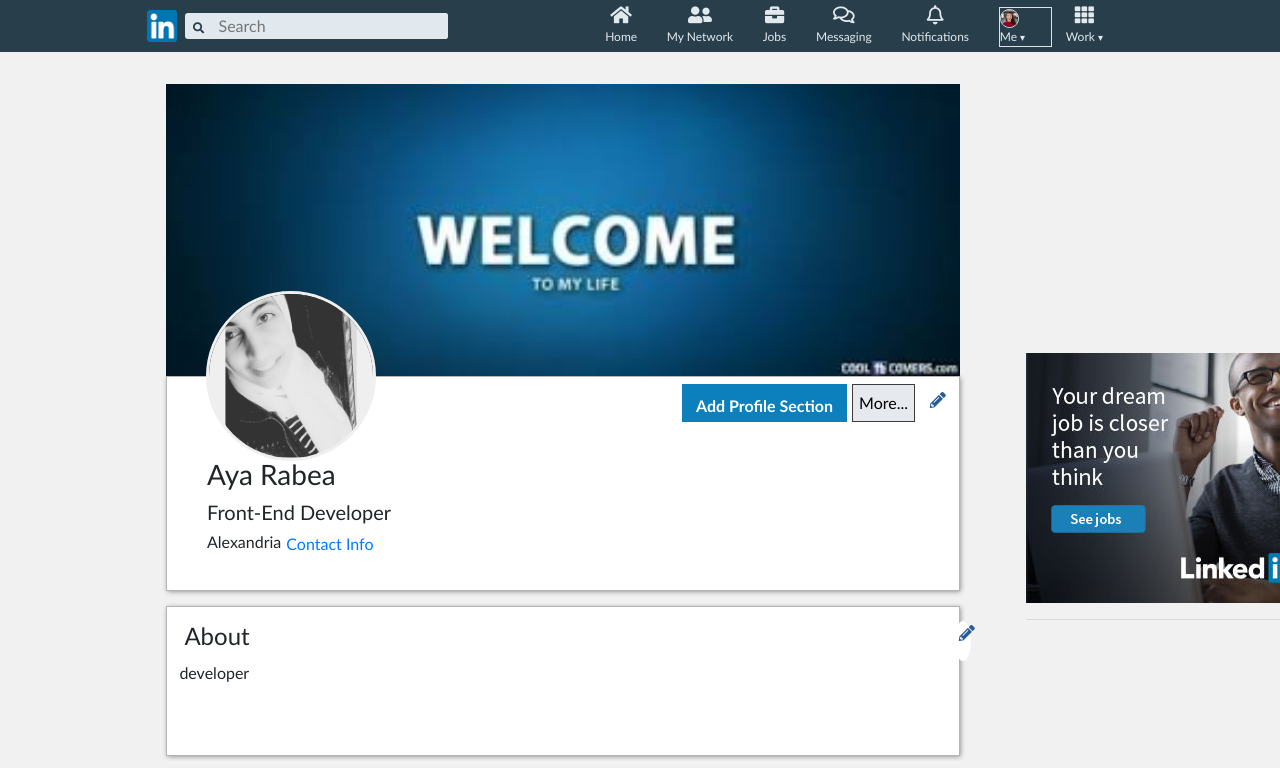
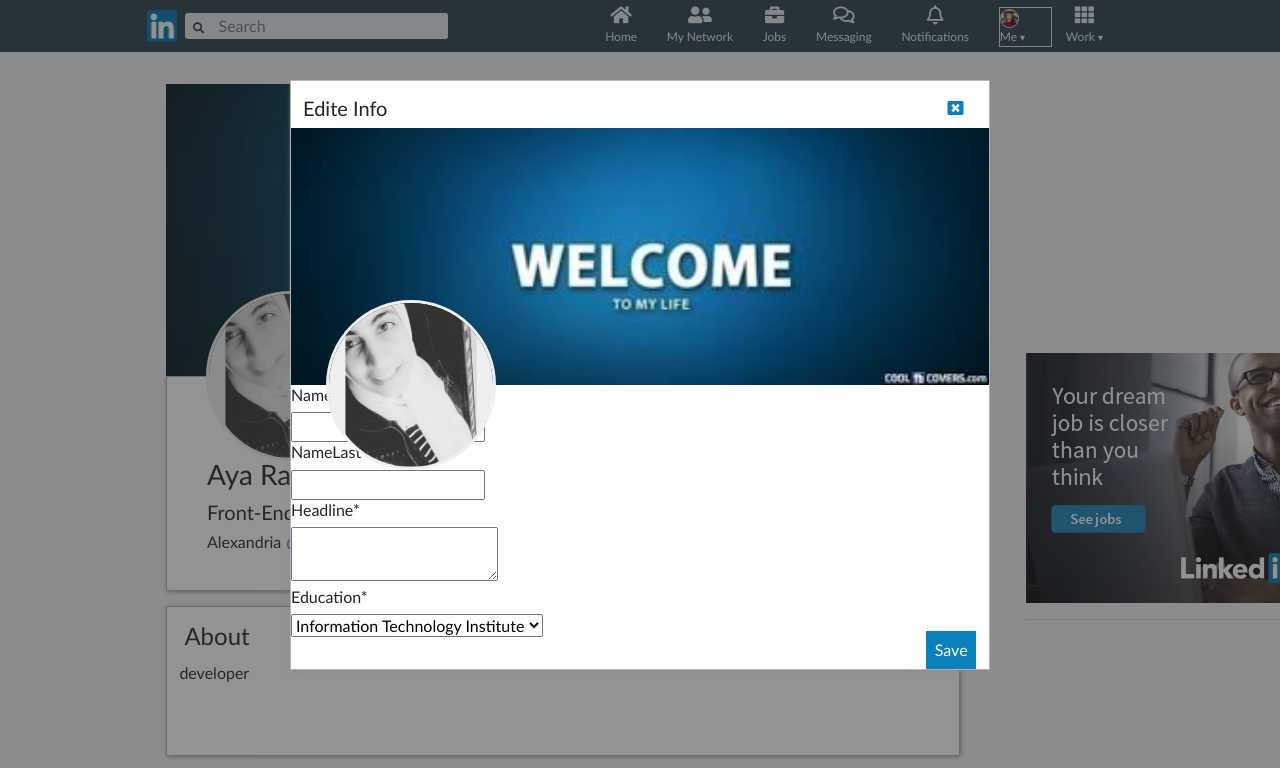
Before and after one commit to ManarKaram/linkedIn-Template, a website: page profile.html in a window 1280 px wide. Shown: the top 768 px of the page. Drawn offline with nearby package versions, Linux system fonts and the light colour scheme.

Commit message:
aya last edite

```diff
--- a/profile.html
+++ b/profile.html
@@ -104,6 +104,64 @@
     <!--ayyaaaa-->
 
     <div class="profile">
+
+<!-- edit profile data here active for display-->
+<div class="profile__editForm profile__editeAbout">
+    <div class=" profile__editeAbout__editeContainer profile__editForm__editFormContainer" >
+
+         <div class=" profile__editeAbout__editeContainer__header ">
+            <h5 class="h5">Edite Info</h5>
+            <span class=" profile__editeAbout__editeContainer__header__icon"><i class=" i fa fa-window-close"
+                    aria-hidden="true"></i></span>
+        </div>
+
+        <div class="profile__editeAbout__editeContainer__body ">
+            <div class="profile__editForm__editFormContainer__body__picturesEdite">
+                <div class="profile__editForm__editFormContainer__body__picturesEdite__background">
+                    <img class="profile__pictures__background" alt="cover" src="./images/download.jpg">
+
+                </div>
+                <img alt="profile" class="profile__pictures__photo" src="./images/one.png">
+            </div>
+        </div>
+
+         <div class="profile__editForm__editFormContainer__editInput">
+            <form>
+                <div class="flex">
+                    <div class="name">
+                        <h6>Name<span>*</span></h6>
+                        <input>
+                    </div>
+                    <div class="headline">
+                        <h6>NameLast<span>*</span></h6>
+                        <input>
+                    </div>
+                </div>
+                <div class="headline">
+                    <h6>Headline<span>*</span></h6>
+                    <textarea class="edit-form"></textarea>
+                </div>
+                <div class="education">
+                    <h6>Education<span>*</span></h6>
+                    <select class="edit-form">
+                        <option>Information Technology Institute</option>
+                    </select>
+                </div>
+                <div class="edit-btn">
+                    <button class="profile__editeAbout__editeContainer__body__button">Save</button>
+                </div>
+            </form>
+        </div>
+
+    </div>
+
+</div>
+<!-- --------------------/////------------------------- -->
+
+
+
+
+
         <div class="profile__pictures">
             <div class="profile__pictures__background">
                 <img class="profile__pictures__background"
@@ -174,8 +232,6 @@
                </div>
             </form>
        </div>
-
-
    </div>
    </div>
     <!--end of add_form_component -->
@@ -271,6 +327,8 @@
         <div class="profile__interest">
 
         </div>
+<!--//////////////-->
+
 
 
 
--- /dev/null
+++ b/sass/components/_edit-info.scss
@@ -0,0 +1,184 @@
+// .profile__edit-Profile {
+
+//     // overflow-x: hidden;
+//     // overflow-y: auto;
+//     // display: block;
+//     width: 100%;
+//     height: 100%;
+//     background:rgba(41, 40, 40, 0.5);
+//     position: fixed;
+//     top: 0;
+//     left: 0;
+//     z-index: 10;
+//    &__EditContainerForm{
+//        border:5px solid red;
+//         position: fixed;
+//         overflow-y: auto;
+//         width:700px;
+//         //height:500px;
+//         // background-color: white;
+//         // border: 1px solid rgb(178, 180, 182);
+//         // //margin-left: 0 auto;
+//         // margin:80px auto ;
+//         // box-shadow:0.5px 0.5px 5px #888888 ;
+//         // position: relative;
+//         // z-index: 20;
+
+
+//         &__header{
+
+//                 display:flex;
+//                 .h5{
+//                 margin-left: 12px;
+//                 margin-top: 15px;
+//                 padding: 0px;
+//                 }
+//                 &__icon{
+//                 //position: relative;
+//                 margin-left: 560px;
+//                 margin-top:15px;
+//                 width:15px;
+//             .i{
+//                 color:  rgb(12, 127, 189);
+//                 &:hover{
+//                     color:rgb(192, 68, 68);
+//                     cursor: pointer;
+
+//                 }
+//             }
+//                 }
+//             }
+
+
+//         &__body{
+//             justify-content: center;
+//             &__text{
+//                 width: 90%;
+//                 height:150px;
+//                 padding:12px 20px;
+//                 position: relative;
+//                 border: 1px solid #ccc;
+//                 border-radius: 4px;
+//                 box-sizing: border-box;
+//                 //margin-top: 6px;
+//                 margin-bottom: 0px;
+//                 margin-left: 20px;;
+//                 max-height: 150px;
+//                 min-height:150px ;
+
+//             }
+//             .picturesEdite{
+//                 position: relative;
+
+//                 &__background{
+//                     width:100%;
+//                     display: block;
+//                 }
+//                 &__photo{
+//                     border: 3px solid rgb(241, 238, 238);
+//                     border-radius: 50%;
+//                     width:170px;
+//                     margin-top: -85px;
+//                     margin-left: 5%;
+//                     position: absolute;
+//                     //z-index: 1;
+
+//                 }
+//             }
+//             label{
+//                 margin-left: 20px;
+//             }
+//             // &__button{
+//             //     position: static;
+//             // }
+
+//     }
+
+
+//     &__personedit{
+//         position: relative;
+//         z-index: 5;
+//         margin-top: 10%;
+//         margin-right: 10%   ;
+//         padding: 20px;
+
+//         .flex{
+//             display: flex;
+//             margin-bottom: 30px;
+//         }
+//         .name{
+//            margin-right: 15px;
+//         }
+//         h6{
+//             color: black;
+//             span{
+//                 color: $primary-blue;
+//             }
+//         }
+//         input{
+//             border-color: black;
+//             border-width: 0.5px;
+//             width: 320px;
+//         }
+
+//             .edit-form{
+//                 width: 650px;
+//                 border-color: black;
+//             border-width: 0.5px;
+//             }
+
+//         .education{
+//             margin-top: 20px;
+//             select{
+//                 height: 30px; ;
+
+//             }
+//         }
+//         .edit-btn{
+//             //position: sticky;
+//             margin-top: 40px;
+//             margin-left: 104%;
+//         }
+
+//         }
+
+//    }
+
+// }
+.active{
+    display: block;
+}
+
+
+// .editprofile{
+
+//     margin-left: 13%;
+
+//     width:100%;
+
+
+
+// }
+// .edit-data{
+//     margin-top: 20px;;
+// }
+
+// .photos{
+//     position: relative;
+//     &__background{
+//         width:100%;
+//         padding: 0em;
+//         margin: 0em;
+//         display: block;
+//     }
+//     &__photo{
+//         border: 3px solid rgb(241, 238, 238);
+//         border-radius: 50%;
+//         width:170px;
+//         margin-top: -85px;
+//         margin-left: 5%;
+//         position: absolute;
+//         z-index: 1;
+
+//     }
+// }
--- /dev/null
+++ b/sass/components/_editeForm.scss
@@ -0,0 +1,18 @@
+.profile__editForm {
+    &__editFormContainer{
+       overflow-y: auto;
+       overflow-x: scroll;
+       margin-bottom: 25%;
+       position: relative;
+
+       &__editInput{
+       ///////////////put it here Manaaaaaaaaaaaaaaaaaarrrrr/////////
+           form{
+               border:2px soli red;
+           }
+            }
+
+    }
+
+
+    }
--- a/sass/main.scss
+++ b/sass/main.scss
@@ -29,6 +29,8 @@
 
    //component
 @import
+    'components/editeForm',
+    'components/edit-info',
     'components/add_form',
     'components/newPostContainer',
     'components/buttons',
```
Also changed, not shown: style/style.css.
